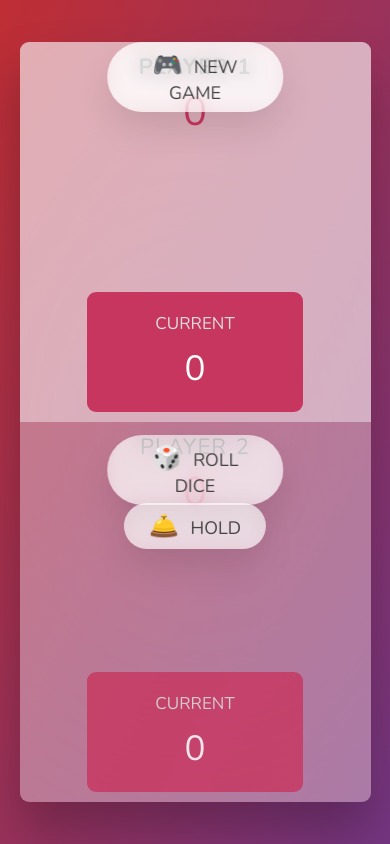
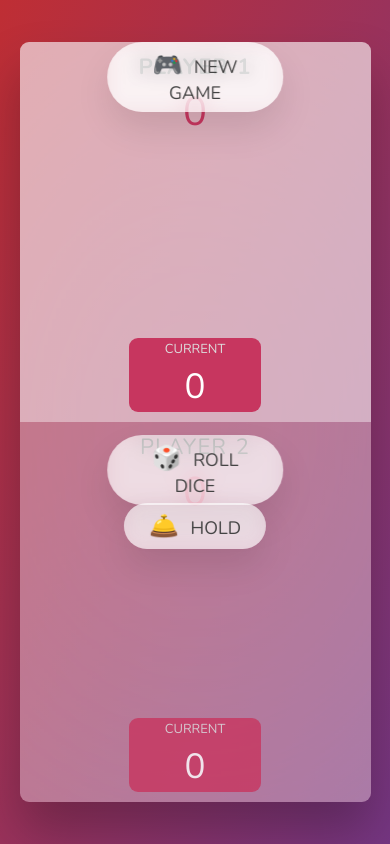
Before and after one commit to ash14ish/02-pig-game, a plain HTML site: page index.html in a window 390 px wide. Drawn offline with nearby package versions, Linux system fonts and the light colour scheme.

Commit message:
pig-game

```diff
--- a/style.css
+++ b/style.css
@@ -184,7 +184,7 @@ main {
   }
 }
 
-@media (max-width: 1000px) {
+@media (max-width: 480px) {
   main {
     flex-direction: column;
     height: 90vh;
@@ -209,45 +209,23 @@ main {
     font-weight: 300;
   }
 
-  .active {
-    background-color: rgba(255, 255, 255, 0.4);
-  }
-
-  .active .playerID {
-    font-weight: 700;
-  }
-
-  .active .score {
-    font-weight: 400;
-  }
-
-  .active .current {
-    opacity: 1;
-  }
-
   .current {
-    background-color: #c7365f;
-    opacity: 0.8;
-    border-radius: 9px;
-    color: #fff;
-    width: 65%;
-    padding: 2rem;
+    width: 40%;
+    padding: 0.2rem;
     text-align: center;
     transition: all 0.75s;
   }
 
   .current-label {
     text-transform: uppercase;
-    margin-bottom: 1rem;
-    font-size: 1.7rem;
-    color: #ddd;
+    margin-bottom: 0.5rem;
+    font-size: 1.3rem;
   }
 
   .current-score {
     font-size: 3.5rem;
   }
 
-  /* ABSOLUTE POSITIONED ELEMENTS */
   .btn {
     position: absolute;
     left: 50%;
```
